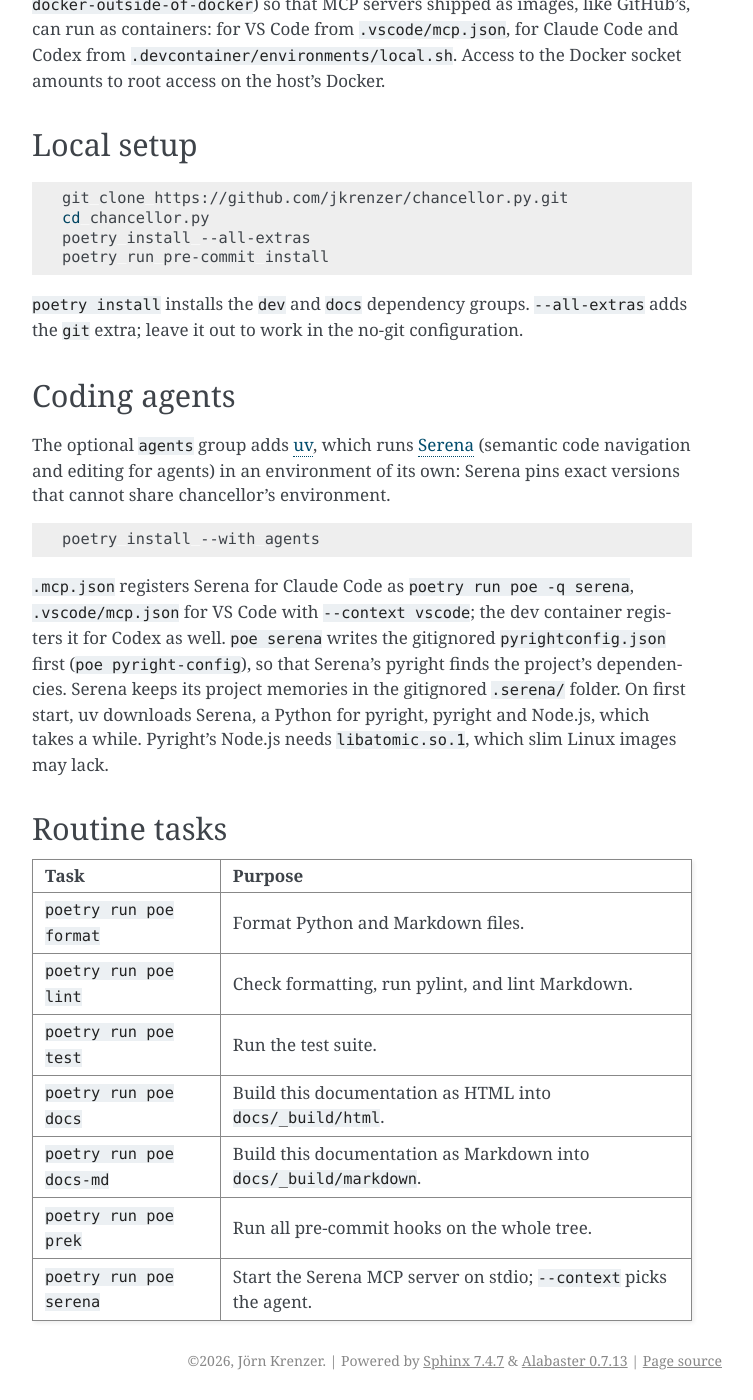
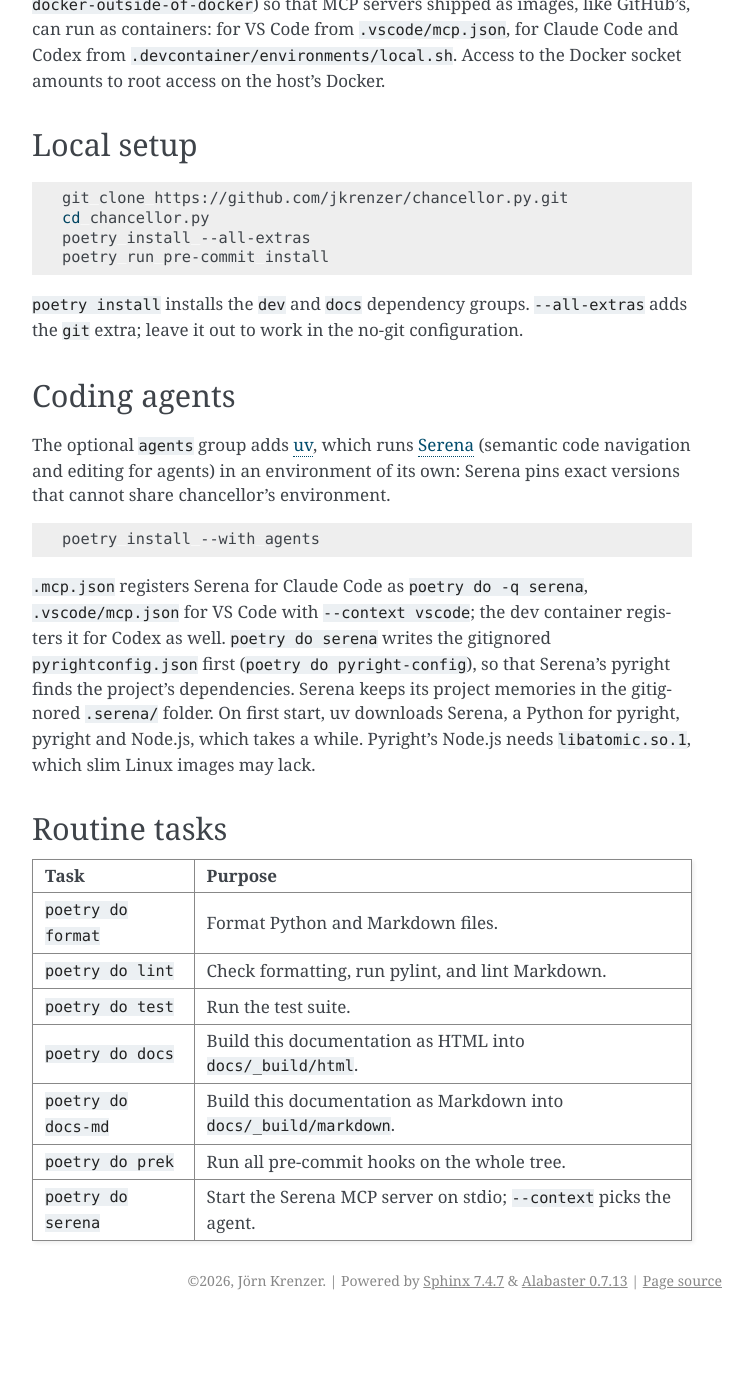
Before and after one commit to jkrenzer/chancellor.py, a Sphinx documentation site: the page built from docs/developer/setup.md, in a window 1280 px wide and 1400 px high, scrolled down 528 px. Shown: the whole window, without its empty margins (388-1141 px from the left). Built offline with Sphinx 7.4.7, drawn with Linux system fonts in a browser that asks for light colours; after the commit the page ends 1848 px from its top, so only the background shows below that.

Commit message:
refactor: update commands to use 'poetry do' instead of 'poetry run poe'

````diff
--- a/docs/developer/setup.md
+++ b/docs/developer/setup.md
@@ -42,21 +42,21 @@ environment of its own: Serena pins exact versions that cannot share chancellor'
 poetry install --with agents
 ```
 
-`.mcp.json` registers Serena for Claude Code as `poetry run poe -q serena`, `.vscode/mcp.json` for
-VS Code with `--context vscode`; the dev container registers it for Codex as well. `poe serena`
-writes the gitignored `pyrightconfig.json` first (`poe pyright-config`), so that Serena's pyright
-finds the project's dependencies. Serena keeps its project memories in the gitignored `.serena/`
-folder. On first start, uv downloads Serena, a Python for pyright, pyright and Node.js, which takes
-a while. Pyright's Node.js needs `libatomic.so.1`, which slim Linux images may lack.
+`.mcp.json` registers Serena for Claude Code as `poetry do -q serena`, `.vscode/mcp.json` for VS
+Code with `--context vscode`; the dev container registers it for Codex as well. `poetry do serena`
+writes the gitignored `pyrightconfig.json` first (`poetry do pyright-config`), so that Serena's
+pyright finds the project's dependencies. Serena keeps its project memories in the gitignored
+`.serena/` folder. On first start, uv downloads Serena, a Python for pyright, pyright and Node.js,
+which takes a while. Pyright's Node.js needs `libatomic.so.1`, which slim Linux images may lack.
 
 ## Routine tasks
 
-| Task                     | Purpose                                                            |
-| ------------------------ | ------------------------------------------------------------------ |
-| `poetry run poe format`  | Format Python and Markdown files.                                  |
-| `poetry run poe lint`    | Check formatting, run pylint, and lint Markdown.                   |
-| `poetry run poe test`    | Run the test suite.                                                |
-| `poetry run poe docs`    | Build this documentation as HTML into `docs/_build/html`.          |
-| `poetry run poe docs-md` | Build this documentation as Markdown into `docs/_build/markdown`.  |
-| `poetry run poe prek`    | Run all pre-commit hooks on the whole tree.                        |
-| `poetry run poe serena`  | Start the Serena MCP server on stdio; `--context` picks the agent. |
+| Task                | Purpose                                                            |
+| ------------------- | ------------------------------------------------------------------ |
+| `poetry do format`  | Format Python and Markdown files.                                  |
+| `poetry do lint`    | Check formatting, run pylint, and lint Markdown.                   |
+| `poetry do test`    | Run the test suite.                                                |
+| `poetry do docs`    | Build this documentation as HTML into `docs/_build/html`.          |
+| `poetry do docs-md` | Build this documentation as Markdown into `docs/_build/markdown`.  |
+| `poetry do prek`    | Run all pre-commit hooks on the whole tree.                        |
+| `poetry do serena`  | Start the Serena MCP server on stdio; `--context` picks the agent. |
````
Also changed, not shown: AGENTS.md (+3 -3 lines), CLA.md (+1 -1 lines), CONTRIBUTING.md (+2 -2 lines), README.md (+5 -5 lines), docs/developer/releasing.md (+6 -6 lines), docs/developer/testing.md (+2 -2 lines), .mcp.json, cla/README.md, 5 other files.
